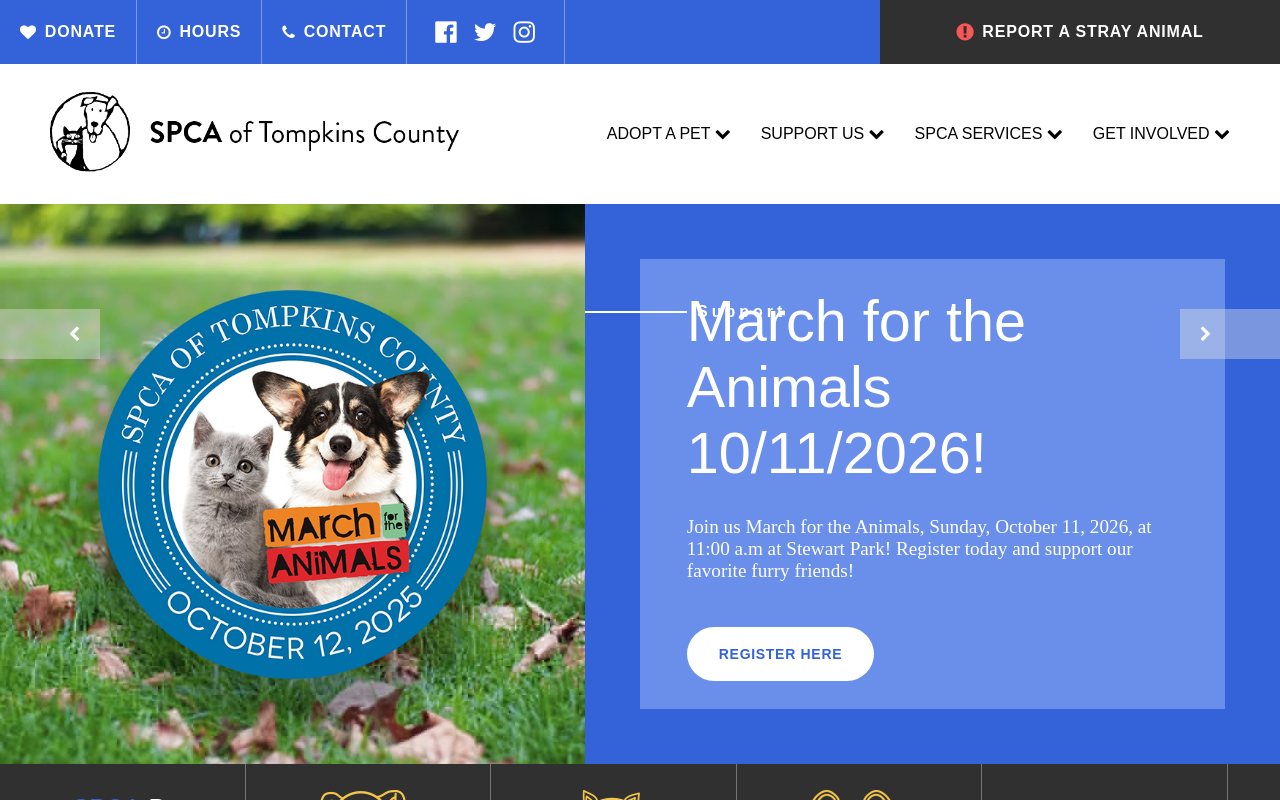
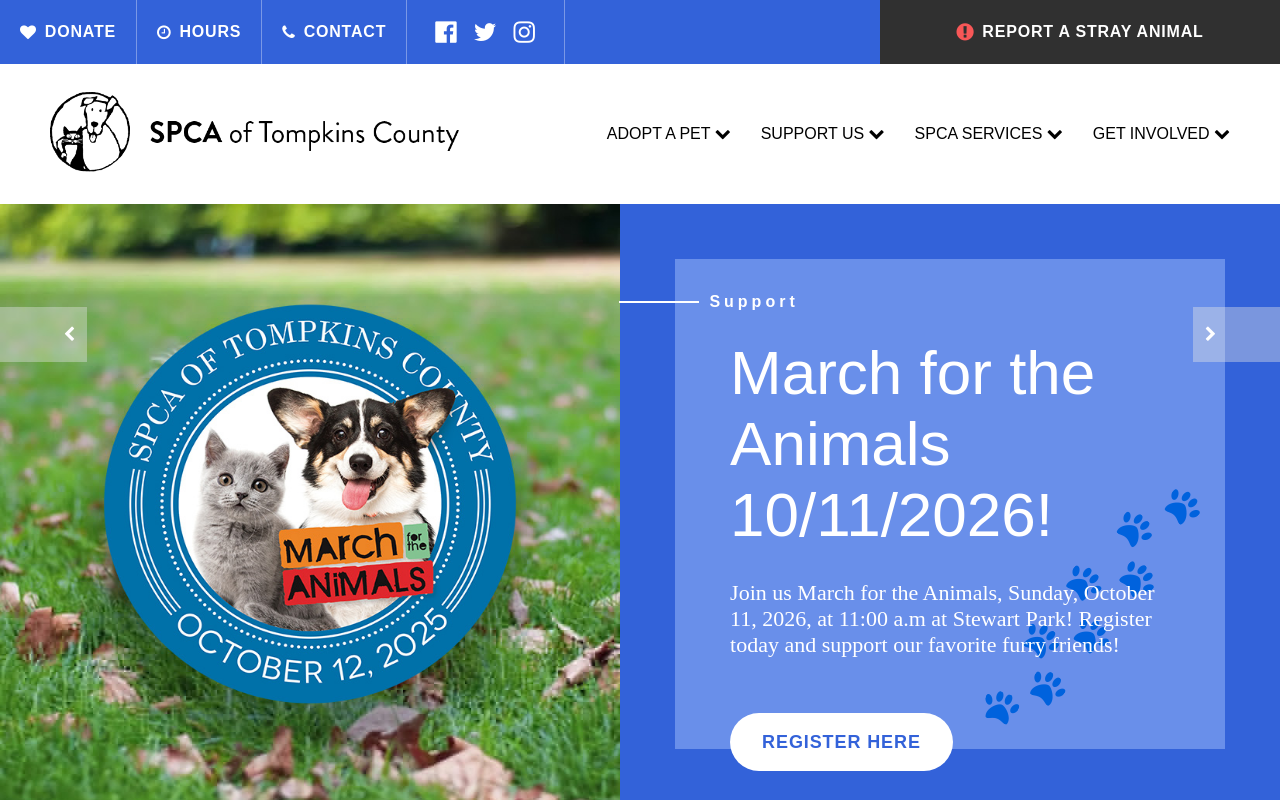
Before and after one commit to MichaelBluetooth/tcspca-website, an Angular app: page / in a window 1280 px wide. Shown: the top 800 px of the page. Built offline with nearby package versions, Linux system fonts and the light colour scheme.

Commit message:
Home banner scales

```diff
--- a/src/app/pages/home/home-banner/home-banner.component.html
+++ b/src/app/pages/home/home-banner/home-banner.component.html
@@ -96,7 +96,7 @@
             <div class="slide-wrapper">
                 <div class="section-header">
                     <div class="line"></div>
-                    Special Thanks
+                    <div>Special Thanks</div>
                 </div>
                 <div class="img-wrapper">
                     <img src="assets/home/cs.jpg" height="100%" width="100%">
@@ -131,7 +131,7 @@
                 <div class="content-wrapper">
                     <div class="content">
                         <div class="title">
-                            Adorable and Adoptable Dogs
+                            Adorable and Adoptable Dogs!
                         </div>
                         <div class="detail">
                             The SPCA has lots of dogs looking for forever homes. Visit our available dogs page to see all of our pups.
--- a/src/app/pages/home/home-banner/home-banner.component.scss
+++ b/src/app/pages/home/home-banner/home-banner.component.scss
@@ -1,5 +1,7 @@
 @use '../../../../variables.scss' as vars;
 
+$border-width-sm: 15px;
+$border-width-md: 30px;
 $border-width: 55px;
 
 .banner-wrapper {
@@ -12,28 +14,28 @@ $border-width: 55px;
     justify-content: space-between;
     position: absolute;
     width: 100%;
-    height: 100px;
-    top: 10vh;
+    height: 120px;
+    top: 10px;
     z-index: 200;
 }
 
 .nav-button {
     display: flex;
     align-items: center;
-    height: 50px;
+    height: 30px;
     color: white;
-    width: 80px;
+    width: 45px;
     background-color: rgba(230, 229, 229, 0.4);
 }
 
 .previous {
     justify-content: right;
-    padding-right: 20px;
+    padding-right: 8px;
 }
 
 .next {
     justify-content: left;
-    padding-left: 20px;
+    padding-left: 8px;
 }
 
 .nav-button:hover {
@@ -46,7 +48,7 @@ $border-width: 55px;
     display: flex;
     flex-direction: row;
     width: 100%;
-    height: 70vh;
+    height: 50vh;
     position: relative;
 }
 
@@ -56,8 +58,8 @@ $border-width: 55px;
     align-items: center;
     justify-content: center;
     position: absolute;
-    left: calc(50% - $border-width);
-    top: 100px;
+    top: 25px;
+    width: 100%;
     color: white;
     z-index: 100;
     letter-spacing: 0.25em;
@@ -65,75 +67,52 @@ $border-width: 55px;
     font-weight: 700;
     font-family: "museo-sans", sans-serif;
 
-
     .line {
-        width: 100px;
-        border: 1px solid white;
-        margin-right: 10px;
+        display: none;
     }
 }
 
 .img-wrapper {
-    width: 50%;
-
-    img {
-        height: 100%;
-        width: 100%;
-        object-fit: cover;
-    }
+    display: none;
 }
 
 .content-wrapper {
     position: relative;
-    border: $border-width solid vars.$color-primary;
+    border-top: $border-width-sm solid vars.$color-primary;
+    border-bottom: $border-width-sm solid vars.$color-primary;
+    border-left: $border-width-sm solid vars.$color-primary;
+    border-right: $border-width-sm solid vars.$color-primary;
     background-color: vars.$color-primary-light;
-    width: 50%;
+    width: 100%;
     display: flex;
     align-items: center;
     justify-content: center;
+    background-image: url('../../../../../public/assets/common/bg-footprint-2.png');
+    background-position: bottom right;
+    background-repeat: no-repeat;
 }
 
 .content {
     display: flex;
     flex-direction: column;
-    padding: 0 8% 0 8%;
+    padding: 55px 8% 0 8%;
     align-items: center;
     color: #fff;
 }
 
 .title {
-    font-size: 3.6em;
+    font-size: 28px;
     padding-bottom: 30px;
 }
 
 .detail {
-    font-size: 1.2em;
+    font-size: 15px;
     font-family: "adobe-garamond-pro", serif;
-}
-
-@media (min-width: vars.$size-lg) {
-    .title {
-        font-size: 2.4em;
-    }
-
-    .detail {
-        font-size: 1.1em;
-    }
-}
-
-@media (min-width: vars.$size-xl) {
-    .title {
-        font-size: 3.6em;
-    }
-
-    .detail {
-        font-size: 1.2em;
-    }
 }
 
 .buttons {
     display: flex;
-    flex-direction: row;
+    flex-direction: column;
     width: 100%;
     padding-top: 45px;
     gap: 10px
@@ -145,7 +124,7 @@ $border-width: 55px;
     // width: 165px;
     display: inline-block;
     text-align: center;
-    font-size: 0.875rem;
+    font-size: 12px;
     font-weight: 700;
     letter-spacing: 0.05em;
     line-height: 1;
@@ -173,3 +152,146 @@ $border-width: 55px;
     cursor: pointer;
     border: 1px solid vars.$color-accent;
 }
+
+@media (min-width: vars.$size-lg) {
+    .nav-buttons {
+        height: 130px;
+        z-index: 200;
+    }
+
+    .nav-button {
+        display: flex;
+        align-items: center;
+        height: 40px;
+        color: white;
+        width: 55px;
+        background-color: rgba(230, 229, 229, 0.4);
+    }
+
+    .previous {
+        justify-content: right;
+        padding-right: 12px;
+    }
+
+    .next {
+        justify-content: left;
+        padding-left: 12px;
+    }
+
+    .slide-wrapper {
+        height: 68vh;
+    }
+
+    .section-header {
+        top: calc($border-width-md + 25px);
+        left: calc(50% - $border-width-md);
+        width: 300px;
+        font-size: 12px;
+        justify-content: flex-start;
+
+        .line {
+            margin-right: 10px;
+            width: 50px;
+            border-bottom: 2px solid white;
+            display: block;
+        }
+    }
+
+    .img-wrapper {
+        display: flex;
+        width: 50%;
+    }
+
+    .content-wrapper {
+        border-top: $border-width-md solid vars.$color-primary;
+        border-bottom: $border-width-md solid vars.$color-primary;
+        border-left: $border-width-md solid vars.$color-primary;
+        border-right: $border-width-md solid vars.$color-primary;
+        width: 50%;
+    }
+
+    .content {
+        margin-top: 100px;
+        display: flex;
+        flex-direction: column;
+        padding: 0 10% 0 10%;
+        align-items: center;
+        color: #fff;
+    }
+
+    .title {
+        font-size: 40px;
+    }
+
+    .detail {
+        font-size: 20px;
+    }
+
+    .buttons {
+        padding-top: 25px;
+        flex-direction: row;
+    }
+
+    .pill-button {
+        font-size: 15px;
+    }
+}
+
+@media (min-width: vars.$size-xl) {
+    .nav-buttons {
+        height: 240px;
+    }
+
+    .nav-button {
+        height: 55px;
+        width: 75px;
+    }
+
+    .slide-wrapper {
+        height: 75vh;
+    }
+
+    .section-header {
+        top: calc($border-width + 35px);
+        left: calc(53% - $border-width - 4px);
+        width: 300px;
+        font-size: 16px;
+        justify-content: flex-start;
+
+        .line {
+            margin-right: 10px;
+            width: 80px;
+        }
+    }
+
+    .img-wrapper {
+        display: flex;
+        width: 53%;
+    }
+
+    .content-wrapper {
+        border-top: $border-width solid vars.$color-primary;
+        border-bottom: $border-width solid vars.$color-primary;
+        border-left: $border-width solid vars.$color-primary;
+        border-right: $border-width solid vars.$color-primary;
+        width: 47%;
+    }
+
+    .title {
+        font-size: 62px;
+        width: 100%;
+    }
+
+    .detail {
+        font-size: 22px;
+    }
+
+    .buttons {
+        padding-top: 55px;
+        flex-direction: row;
+    }
+
+    .pill-button {
+        font-size: 18px;
+    }
+}
```
Also changed, not shown: public/assets/common/bg-footprint-2.png (added).
